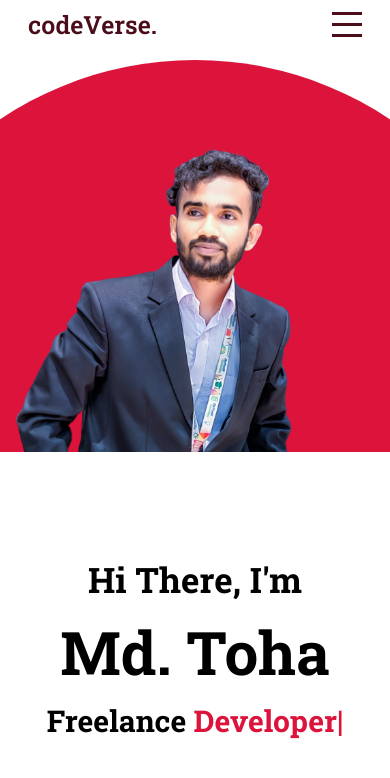
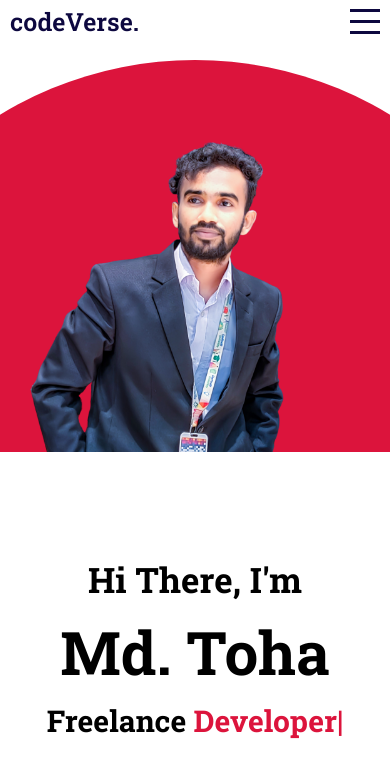
Before and after one commit to TOHA262000/portfolio, a React (Create React App) app: page / in a window 390 px wide. Shown: the top 778 px of the page. Built offline with nearby package versions, Linux system fonts and the light colour scheme.

Commit message:
Full responsive

```diff
--- a/public/index.html
+++ b/public/index.html
@@ -17,7 +17,7 @@
       margin: 0;
     }
   </style>
-  <title>Portfolio</title>
+  <title>Md. Toha</title>
 </head>
 
 <body>
--- a/src/components/Contact/contact.scss
+++ b/src/components/Contact/contact.scss
@@ -20,6 +20,9 @@
         align-items: center;
         height: 100%;
         justify-content: center;
+        @include mobile{
+            width: 100%;
+        }
         form{
             display: flex;
             flex-direction: column;
@@ -29,6 +32,7 @@
             margin: 10px 0;
             @include mobile{
                 height: 70%;
+                width: 100%;
             }
             input{
                 width: 275px;
--- a/src/components/Intro/intro.scss
+++ b/src/components/Intro/intro.scss
@@ -9,8 +9,8 @@
         flex: 0.5;
         overflow: hidden;
         .imageContainer{
-            height: 700px;
-            width: 700px;
+            height: 750px;
+            width: 750px;
             background-color:crimson;
             border-radius: 50%;
             display: flex;
@@ -23,7 +23,7 @@
             img{
                 height:100%;
                 @include mobile{
-                    height: 70%;
+                    height: 60%;
                 }
             }
         }
--- a/src/components/Portfolio/portfolio.scss
+++ b/src/components/Portfolio/portfolio.scss
@@ -7,15 +7,21 @@
 
     h1 {
         font-size: 50px;
+        @include mobile{
+            font-size: 30px;
+        }
     }
 
     ul {
         margin: 10px;
         list-style: none;
         display: flex;
-
-
-
+        align-items: center;
+        justify-content: center;
+        padding: 0;
+        @include mobile{
+            flex-wrap: wrap;
+        }
     }
 
     .container {
@@ -25,6 +31,8 @@
         align-items: center;
         justify-content: center;
 
-
+        @include mobile{
+            width: 90%;
+        }
     }
 }
--- a/src/components/PortfolioItem/item.scss
+++ b/src/components/PortfolioItem/item.scss
@@ -3,6 +3,7 @@
     height: 150px;
     width: 220px;
     border: 1px solid rgb(230, 230, 230);
+    border-radius: 10px;
     margin: 10px 20px;
     position: relative;
     display: flex;
@@ -10,7 +11,11 @@
     justify-content: center;
     cursor: pointer;
     transition: all 0.5s ease;
-
+    @include mobile{
+        height: 120px;
+        width: 150px;
+        margin: 10px 4px;
+    }
     img {
         height: 100%;
         width: 100%;
--- a/src/components/Testimonial/testimonial.scss
+++ b/src/components/Testimonial/testimonial.scss
@@ -8,6 +8,9 @@
 
     .h1 {
         font-size: 50px;
+        @include mobile{
+            font-size: 30px;
+        }
     }
 
     .container {
@@ -16,7 +19,11 @@
         justify-content: center;
 
         height: 80%;
-
+        @include mobile{
+            flex-direction: column;
+            justify-content: space-evenly;
+            height: 100%;
+        }
         .card {
             width: 250px;
             height: 70%;
@@ -29,10 +36,17 @@
             border-radius: 10px;
             box-shadow: 0px 0px 15px -8px black;
             transition: all 1s ease;
+            @include mobile{
+               height: 170px;
+            }
 
             &.feature {
                 width: 300px;
                 height: 80%;
+                @include mobile{
+                    height: 170px;
+                    width: 250px;
+                }
             }
 
             &:hover {
@@ -51,6 +65,11 @@
                     border-radius: 50%;
                     margin: 0 10px;
                     object-fit: cover;
+                    @include mobile{
+                        height: 40px;
+                        width: 40px;
+                    }
+
                 }
 
                 .icon {
@@ -63,9 +82,17 @@
                 display: flex;
                 flex-direction: column;
                 align-items: center;
-
+                h3{
+                    @include mobile{
+                        font-size: 15px;
+                    }
+                }
                 p {
                     color: gray;
+
+                    @include mobile{
+                        font-size: 12px;
+                    }
                 }
             }
 
@@ -74,7 +101,9 @@
                 border-radius: 10px;
                 background-color: rgb(250, 244, 245);
                 padding: 5px;
-
+                @include mobile{
+                    font-size: 13px;
+                }
             }
         }
 
--- a/src/components/Topbar/topbar.scss
+++ b/src/components/Topbar/topbar.scss
@@ -14,6 +14,9 @@
         display: flex;
         align-items: center;
         justify-content: space-between;
+        @include mobile{
+            padding: 5px 10px;
+        }
 
         .logo {
             text-decoration: none;
@@ -26,7 +29,7 @@
         .left {
             display: flex;
 
-            align-items: flex-start;
+            align-items: center;
             .email-phone{
                 display: flex;
                 @include mobile{
--- a/src/components/Works/works.scss
+++ b/src/components/Works/works.scss
@@ -1,3 +1,4 @@
+@import '../../universal.scss';
 .works {
     background-color: crimson;
     display: flex;
@@ -9,14 +10,18 @@
         position: absolute;
         width: 40px;
         animation: blink 1s infinite;
-
+        @include mobile{
+            display: none;
+        }
         &.left {
             left: 100px;
             transform: rotateY(180deg);
+
         }
 
         &.right {
             right: 100px;
+
         }
 
 
@@ -35,6 +40,11 @@
         position: absolute;
         left:0 ;
         transition: all 1s ease;
+        @include mobile{
+            height: 100%;
+            flex-direction: column;
+            justify-content: space-evenly;
+        }
         .container {
             width: 100vw;
             display: flex;
@@ -49,6 +59,9 @@
                 display: flex;
                 align-items: center;
                 justify-content: center;
+                @include mobile{
+                    width: 250px;
+                }
                 .left {
                     flex: 3.5;
                     height: 80%;
@@ -56,6 +69,9 @@
                     display: flex;
                     flex-direction: column;
                     justify-content: space-evenly;
+                    @include mobile{
+                        flex: 4.5;
+                    }
 
                     .imageContainer {
                         height: 40px;
@@ -65,18 +81,30 @@
                         display: flex;
                         justify-content: center;
                         align-items: center;
-
+                        @include mobile{
+                            height: 30px;
+                            width: 30px;
+                        }
                         img {
                             width: 25px;
+                            @include mobile{
+                                width: 15px;
+                            }
                         }
                     }
 
                     h2 {
                         font-size: 20px;
+                        @include mobile{
+                            font-size: 15px;
+                        }
                     }
 
                     p {
                         font-size: 13px;
+                        @include mobile{
+                            font-size: 09px;
+                        }
                     }
 
                     span {
@@ -84,6 +112,9 @@
                         font-weight: 500;
                         text-decoration: underline;
                         cursor: pointer;
+                        @include mobile{
+                            font-size: 10px;
+                        }
                     }
 
                 }
@@ -95,7 +126,9 @@
                     align-items: center;
                     justify-content: center;
                     overflow: hidden;
-
+                    @include mobile{
+                        flex: 7.5;
+                    }
                     img {
                         transform: rotate(-10deg);
                         width: 400px;
--- a/src/universal.scss
+++ b/src/universal.scss
@@ -1,5 +1,5 @@
 $primary: #fcde74;
-$main-color: rgb(75, 13, 26);
+$main-color: rgb(13, 8, 63);
 $width:768px;
 @mixin mobile{
     @media  (max-width: #{$width}){
```
